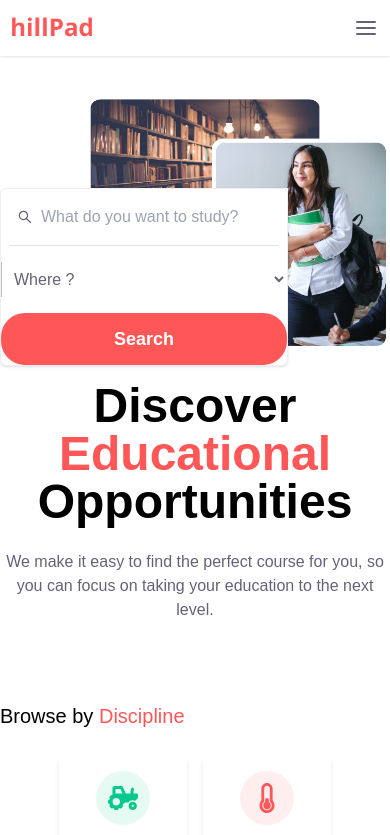
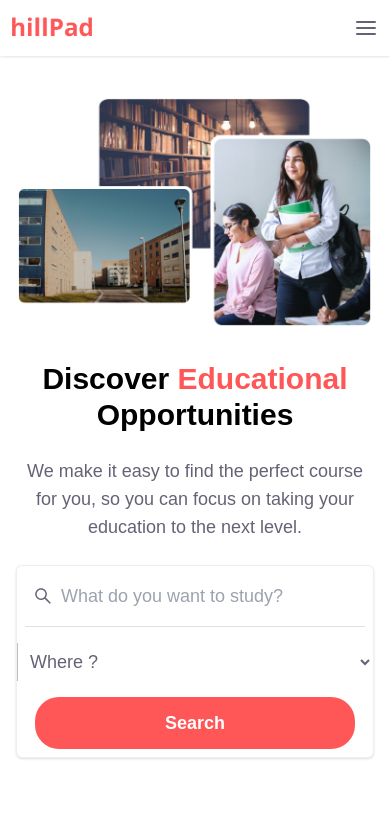
Before and after one commit to Haywhyoh/Hillpad, a React (Vite) app in the folder Hillpad/: page / in a window 390 px wide. Shown: the top 835 px of the page. Built offline with nearby package versions, Linux system fonts and the light colour scheme; what tw-elements would draw is missing.

Commit message:
mobile landing page

```diff
--- a/Hillpad/src/pages/courses.jsx
+++ b/Hillpad/src/pages/courses.jsx
@@ -34,14 +34,14 @@ export default function Courses() {
         <div >
             <Header />
 
-        <div className="lg:flex flex-row mt-32 justify-start w-screen">
-        <div className="hidden lg:block px-8 shadow w-84">
-                <div className="mt-12">
+            <div className="lg:flex flex-row mt-32 justify-start w-screen max-w-screen">
+                <div className="hidden lg:block px-8 shadow lg:w-72 max-h-screen h-screen fixed left-0 top-24 overflow-y-scroll bg-white">
+                    <div className="">
                         <div className="flex items-center gap-x-2 rounded-full border border-light_black border-opacity-20 shadow p-4">
                             <div> <AiOutlineSearch className="text-light_black text-2xl opacity-50" /></div>
                             <input
                                 type="text "
-                            className="focus:outline-none md:w-72"
+                                className="focus:outline-none md:w-72 text-sm"
                                 placeholder="Search for courses"
                             ></input>
                         </div>
@@ -55,7 +55,7 @@ export default function Courses() {
                             </button>
                             </div>
                             <div className={showInfo ? 'block py-4' : 'hidden'}>
-                        { disciplines.map((discipline) => (
+                                {disciplines.map((discipline) => (
                                     <div className="flex gap-x-2 py-1 text-sm text-light_black">
                                         <input
                                             type="checkbox"
@@ -66,7 +66,7 @@ export default function Courses() {
 
                                         />
                                         <label htmlFor=''> <span className="flex items-center gap-x-1"><i className={`fa fa-${discipline.icon} text-${discipline.color}`} aria-hidden="true"></i>
-                                    <div> {discipline.name} </div></span> </label>
+                                            <div className="text-xs"> {discipline.name} </div></span> </label>
                                     </div>
                                 ))}
                             </div>
@@ -90,7 +90,7 @@ export default function Courses() {
                                             onChange={() => handleOnChange()}
                                         />
                                         <label htmlFor=''> <span className="flex items-center gap-x-1">
-                                    <div> <span>{degree.short_name ? degree.short_name : ''}</span> {degree.name} </div></span> </label>
+                                            <div className="text-xs"> <span>{degree.short_name ? degree.short_name : ''}</span> {degree.name} </div></span> </label>
                                     </div>
                                 ))}
                             </div>
@@ -112,7 +112,7 @@ export default function Courses() {
                                             onChange={() => handleOnChange()}
                                         />
                                         <label htmlFor=''> <span className="flex items-center gap-x-1">
-                                    <div> <span>{degree.short_name ? degree.short_name : ''}</span> {degree.name} </div></span> </label>
+                                            <div className="text-xs"> <span>{degree.short_name ? degree.short_name : ''}</span> {degree.name} </div></span> </label>
                                     </div>
                                 ))}
                             </div>
@@ -134,7 +134,7 @@ export default function Courses() {
                                             onChange={() => handleOnChange()}
                                         />
                                         <label htmlFor=''> <span className="flex items-center gap-x-1">
-                                    <div><span>{degree.short_name ? degree.short_name : ''}</span> {degree.name} </div></span> </label>
+                                            <div className="text-xs"><span>{degree.short_name ? degree.short_name : ''}</span> {degree.name} </div></span> </label>
                                     </div>
                                 ))}
                             </div>
@@ -199,7 +199,7 @@ export default function Courses() {
                             <div className={showFormat ? 'block border-b border-light_black border-opacity-20' : 'hidden'}>
 
                                 {format.map((duration) => (
-                            <div className="flex gap-x-2 ">
+                                    <div className="flex gap-x-2 text-xs ">
 
                                         <div className="flex gap-x-2">
                                             <input
@@ -209,23 +209,27 @@ export default function Courses() {
                                                 value=''
                                             />
                                         </div>
-                                <label htmlFor=''> {duration}
+                                        <label htmlFor='' className="text-xs"> {duration}
                                         </label>
                                     </div>
 
                                 ))}
                             </div>
                         </div>
-                </div>
-
-                <div>
+                        <div className="my-8">
                             <button className=" text-orange border-orange border py-2 px-4 rounded-full hidden lg:block">Filter</button>
                         </div>
                     </div>
 
-            <div className="mb-4 mx-4 w-full">
+
+                </div>
+
+                <div className=" flex">
+                    {/*Never delete this div */}
+                    <div className="hidden 2xl:w-20"></div>
+                <div className="mb-4 me-4 lg:ms-72 2xl:ms-80 w-full px-4 ">
                     <h1 className="text-3xl font-semibold">Courses</h1>
-                <div className="xl:w-11/12">
+                    <div className="xl:w-9/12">
                         <div className="flex gap-x-2 justify-between md:gap-x-4 items-center text-light_black">
                             <div className="flex justify-between gap-x-4 my-4 items-center">
                                 <span >Sort By: </span>
@@ -256,7 +260,7 @@ export default function Courses() {
                         </div>
 
 
-                    <div className="flex gap-x-4 flex-wrap justify-center ">
+                        <div className="flex gap-x-4 flex-wrap justify-start w-full ">
                             <CourseCard />
                             <CourseCard />
                             <CourseCard />
@@ -276,6 +280,8 @@ export default function Courses() {
 
                 </div>
 
+                </div>
+
                 <div className="flex gap-x-2 bg-light text-white p-3 fixed z-20 bottom-0 w-full justify-center items-center lg:hidden">
                     <div>
                         <FiFilter />
--- a/Hillpad/src/pages/home.jsx
+++ b/Hillpad/src/pages/home.jsx
@@ -31,7 +31,7 @@ export default function Home() {
       <Header />
 
       <div className=" text-center mt-24  md:w-full max-w-full xl:flex xl:flex-col justify-center mx-auto -z-30 ">
-        <section className="max-w-full mx-auto relative">
+        <section className="mx-4 max-w-full lg:mx-auto relative">
           <div className=" md:mx-10 lg:flex lg:flex-row-reverse lg:mx-2 lg:items-center max-w-full 2xl:mx-0 justify-between w-full">
             {/* <h1 className=" hidden font-bold text-text_black text-4xl xs:text-5xl text-center mb-6 md:text-6xl md:font-semibold md:my-16 lg:hidden  ">
               Discover <span className="text-orange"> Educational</span>{" "}
@@ -41,19 +41,49 @@ export default function Home() {
               <img src={hero} alt="hillpad_courses" className="" />
             </div>
             <div className="lg:text-left lg:w-10/12 ">
-              <h1 className="font-bold text-text_black text-4xl xs:text-5xl text-center mb-6 md:text-5xl md:font-semibold md:my-16 lg:text-left lg:mb-6 lg:block lg:my-0 xl:text-6xl 2xl:text-5xl leading-12 2xl:mb-8 ">
+              <h1 className="font-bold text-text_black text-2xl xs:text-3xl text-center mb-6 md:text-5xl md:font-semibold md:my-16 lg:text-left lg:mb-6 lg:block lg:my-0 xl:text-6xl 2xl:text-5xl leading-12 2xl:mb-8 ">
                 Discover <span className="text-orange"> Educational</span>{" "}
                 Opportunities
               </h1>
-              <p className="text-light_black mb-6 text-md md:text-2xl md:mx-10 md:my-10  lg:my-0 lg:text-lg lg:mx-0 lg:w-full xl:text-lg 2xl:mt-2">
+              <p className="text-light_black mb-6 text-lg md:text-2xl md:mx-10 md:my-10  lg:my-0 lg:text-lg lg:mx-0 lg:w-full xl:text-lg 2xl:mt-2">
                 We make it easy to find the perfect course for you, so you can
                 focus on taking your education to the next level.
               </p>
-
+              <div className=" w-full lg:w-72 mx-auto md:w-full md:rounded-full bg-white lg:hidden">
+                <form className="shadow  rounded-md md:flex text-lg justify-between md:px-2 md:rounded-full md:mx-8 md:items-center lg:mx-0 2xl:left-0 bg-white z-20 border border-light_black border-opacity-10 2xl:w-6/12 2xl:mt-20">
+                  <fieldset className=" border-b border-light_black border-opacity-20 mx-2 px-2 py-4 md:border-0  ">
+                    <div className="flex items-center gap-x-2">
+                      <AiOutlineSearch className="text-light_black text-xl" />
+                      <input
+                        type="text "
+                        className="focus:outline-none md:w-60 "
+                        placeholder="What do you want to study?"
+                      ></input>
+                    </div>
+                  </fieldset>
+                  <fieldset className="my-4 border-s border-opacity-40 border-light_black">
+                    <div></div>
+                    <select className="text-left w-full p-2 text-light_black bg-white focus:outline-none lg:w-fit">
+                      <option className="text-light_black text-opacity-10" value={"China"}>
+                        Where ?
+                      </option>
+                      <option className="text-text_black" value={"Belgium"}>
+                        Belgium
+                      </option>
+                      <option className="text-text_black" value={"Canada"}>
+                        Canada
+                      </option>
+                    </select>
+                  </fieldset>
+                  <button className="w-80 mb-2 lg:w-full text-white bg-orange py-3 px-2 text-lg font-bold rounded-3xl md:w-28 md:rounded-full">
+                    Search
+                  </button>
+                </form>
+              </div>
             </div>
           </div>
         <div className="">
-            <div className="w-72 mx-auto md:w-full md:rounded-full bg-white  absolute bottom-64">
+            <div className="hidden w-72 mx-auto md:w-full md:rounded-full bg-white  absolute bottom-64">
                 <form className="shadow mx-auto rounded-md md:flex justify-between md:px-2 md:rounded-full md:mx-8 md:items-center lg:mx-0 lg:absolute 2xl:left-0 bg-white z-20 border border-light_black border-opacity-10 2xl:w-6/12 2xl:mt-20">
                   <fieldset className=" border-b border-light_black border-opacity-20 mx-2 px-2 py-4 md:border-0  ">
                     <div className="flex items-center gap-x-2">
@@ -348,7 +378,7 @@ export default function Home() {
           </div>
         </section>
 
-        <section className="my-14 md:flex items-center gap-x-40 mx-4 w-full justify-between xl:justify-start">
+        <section className="my-14 md:flex items-center lg:gap-x-40 mx-4 w-full justify-between xl:justify-start">
           <div className="w-60 mx-auto md:w-4/12">
             <img src={hillpadBig} />
           </div>
--- a/Hillpad/tailwind.config.js
+++ b/Hillpad/tailwind.config.js
@@ -44,6 +44,7 @@ export default {
     width: {
       '84': '21.5rem',
       '100': '30rem',
+      '88': '23rem',
       '54p': '54%',
     },
     screens: {
```
Lines whose indentation alone changed are shown as unchanged.
